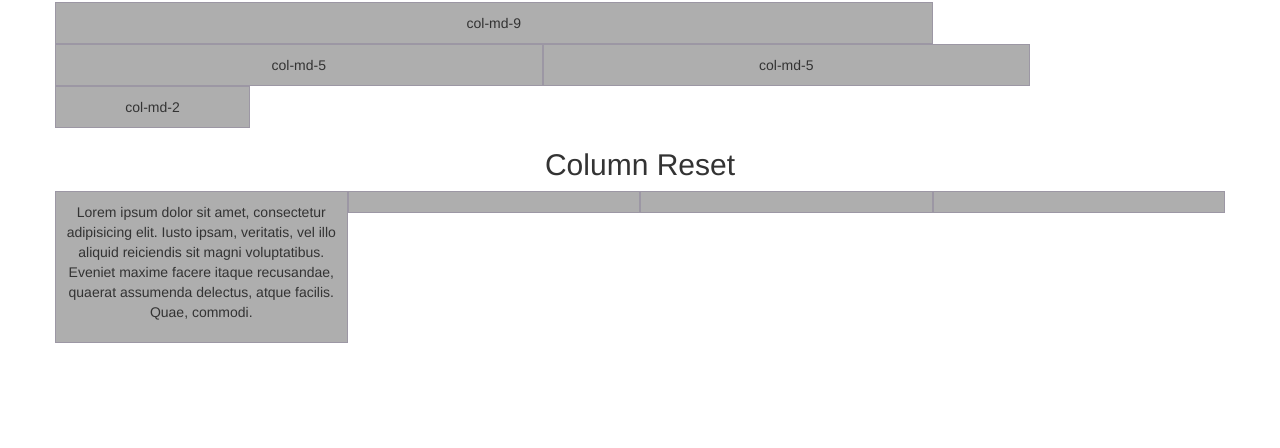
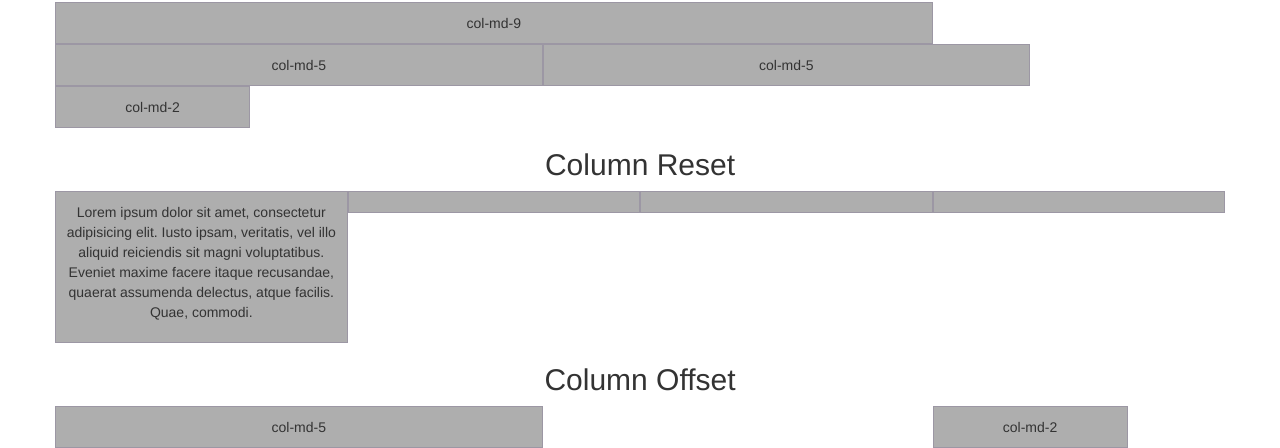
Before and after one commit to jdogmav/gridsystem, a plain HTML site: page index.html in a window 1280 px wide. Shown: the part 636-1084 px from the top of the page. Before the commit the page ends 979 px from the top, so only its background shows below. Drawn offline with Linux system fonts and the light colour scheme.

Commit message:
column offset

```diff
--- a/index.html
+++ b/index.html
@@ -128,6 +128,12 @@
 				<p class="visible-md">col-md-3</p>
 			</div>
 		</div>
+		<h2>Column Offset</h2>
+		<div class="row show-grid">
+			<div class="col-md-5">col-md-5</div>
+			<div class="col-md-2 col-md-offset-4">col-md-2</div>
+		</div>
+
 	</div>
 </body>
 </html>
```
